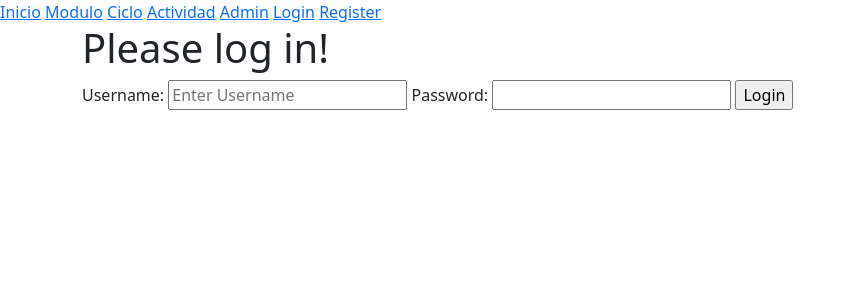
After one commit to juancabrera-r/projecto_act, a Django app: page /calc_app/user_login/ in a window 1280 px wide. The commit adds this page. Shown: the top 300 px of the page, without its empty margins (0-856 px from the left). Run offline with Django 4.2, Linux system fonts and the light colour scheme; some libraries are stand-ins or nearby versions.

Commit message:
Login y logout funcionando

```diff
--- a/calc_app/urls.py
+++ b/calc_app/urls.py
@@ -14,5 +14,6 @@ urlpatterns = [
     path("act_new/", views.act_new, name='act_new'),
     path("result_view/", views.result_view, name='result'),
     path('register/', views.register, name='register'),
+    path('user_login/', views.user_login, name='user_login'),
 
 ]
--- a/calc_app/views.py
+++ b/calc_app/views.py
@@ -1,9 +1,11 @@
 import json
 from django.shortcuts import render
-from django.http import HttpResponseRedirect
+from django.http import HttpResponseRedirect, HttpResponse
 from django.urls import reverse
 from .forms import ModuloForm, CicloForm, ActForm, UserForm
 from .models import Ciclo, Modulo
+from django.contrib.auth import authenticate, login, logout
+from django.contrib.auth.decorators import login_required
 
 #Para mostrar por consola
 import logging
@@ -37,6 +39,18 @@ def result_view(request):
     # Se filtra todos los ciclos y módulos
     return render(request, 'result_table.html')
 
+@login_required
+def special(request):
+    return HttpResponse("You are logged in!")
+
+
+#Login_required es un decorador (función django) que permite que el usuario solo pueda
+#hacer logout cuando se realize login en cualquier view
+@login_required
+def user_logout(request):
+    logout(request)
+    return HttpResponseRedirect(reverse('index'))
+
 #Vista de la página register
 def register(request):
 
@@ -44,43 +58,54 @@ def register(request):
 
     if request.method == 'POST':
         user_form = UserForm(data=request.POST)
-        # profile_form = UserProfileInfoForm(data=request.POST)
 
         #Se compara si son validos ambos formularios
-        if user_form.is_valid() :
+        if user_form.is_valid():
             #Almacena la información del formulario user
             user = user_form.save()
             #Hashing the password
             user.set_password(user.password)
             user.save()
 
-            #Almacena la información del formulario profile
-            #Commit=False evita que se produzca colisión, evita que se guarde la información y que se
-            #produzca una sobreescritura
-            # profile = profile_form.save(commit=False)
-            # profile.user = user
-
-            #Si se carga una foto,
-            # if 'profile_pic' in request.FILES:
-            #     profile.profile_pic = request.FILES['profile_pic']
-            # profile.save()
-
             #Confirmamos el registro
             registered = True
 
         #En caso de que no sean válidos los formularios...
         else:
-            print(user_form.errors)
+            print(user_form.errors,)
 
     #En caso de que no se produzca un POST
     else:
         user_form = UserForm()
-        # profile_form = UserProfileInfoForm()
 
     return render(request, 'registration.html', {
         'user_form': user_form,
-        # 'profile_form': profile_form,
         'registered': registered})
+
+
+def user_login(request):
+    if request.method == 'POST':
+        username = request.POST.get('username')
+        password = request.POST.get('password')
+
+        #Valida que el usuario y contraseña sean correctos
+        user = authenticate(username=username, password=password)
+
+        if user:
+            #Si la cuenta usuario esta activada
+            if user.is_active:
+                login(request,user)
+                return HttpResponseRedirect(reverse('index'))
+
+            else:
+                return HttpResponse("Your acount is not active)")
+
+        else:
+            print("Someone tried to login and fail")
+            print("Username: {} and password {}", format(username,password))
+            return HttpResponse("Invalid login details")
+    else:
+        return render(request, 'login.html',{})
 
 
 #Creaciónde un nuevo CICLO
--- a/mysite/settings.py
+++ b/mysite/settings.py
@@ -157,3 +157,6 @@ PASSWORD_HASERS = [
     'django.contrib.auth.hashers.BCryptSHA256PasswordHasher',
     'django.contrib.auth.hashers.ScryptPasswordHasher',
 ]
+
+#Login
+LOGIN_URL = 'calc_app/user_login'
--- a/mysite/urls.py
+++ b/mysite/urls.py
@@ -24,8 +24,8 @@ urlpatterns = [
     path('admin/', admin.site.urls),
     path('', views.index, name='index'),
     path('calc_app/', include('calc_app.urls')),
-    # path('logout/', views.user_logout, name='logout'),
-    # path('special/', views.special, name='special'),
+    path('logout/', views.user_logout, name='logout'),
+    path('special/', views.special, name='special'),
 ]
 
  # + static(settings.MEDIA_URL, document_root=settings.MEDIA_ROOT)
--- a/templates/base.html
+++ b/templates/base.html
@@ -24,8 +24,15 @@
     <a href="{% url 'calc_app:modulo' %}">Modulo</a>
     <a href="{% url 'calc_app:ciclo' %}">Ciclo</a>
     <a href="{% url 'calc_app:actividad' %}">Actividad</a>
-    <a href="{% url 'calc_app:register' %}">Register</a>
     <a href="{% url 'admin:index' %}">Admin</a>
+
+    {% if user.is_authenticated %}
+        <a class="navbar-link" href="{% url 'logout' %}">Logout</a>
+    {% else %}
+        <a class="navbar-link" href="{% url 'calc_app:user_login' %}">Login</a>
+        <a href="{% url 'calc_app:register' %}">Register</a>
+    {% endif %}
+
 
 
     <div class="container">
--- /dev/null
+++ b/templates/login.html
@@ -0,0 +1,18 @@
+{% extends "base.html" %}
+{% block body_block %}
+
+<div class="jumbotron">
+    <h1>Please log in!</h1>
+    <form action="{% url 'calc_app:user_login' %}" method="post">
+        {% csrf_token %}
+        <label for="username">Username: </label>
+        <input type="text" name="username" placeholder="Enter Username">
+
+        <label for="password">Password: </label>
+        <input type="password"name="password">
+
+        <input type="submit" name="" value="Login">
+    </form>
+</div>
+
+{% endblock %}
```
Also changed, not shown: db.sqlite3.
